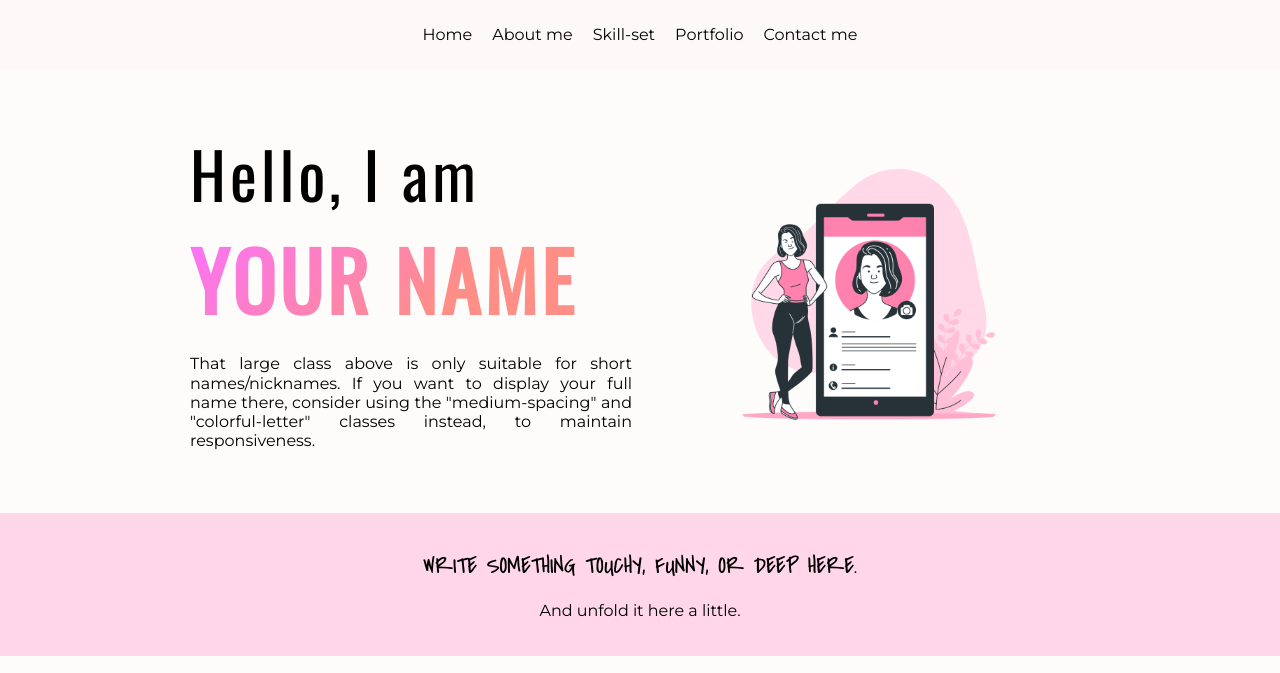
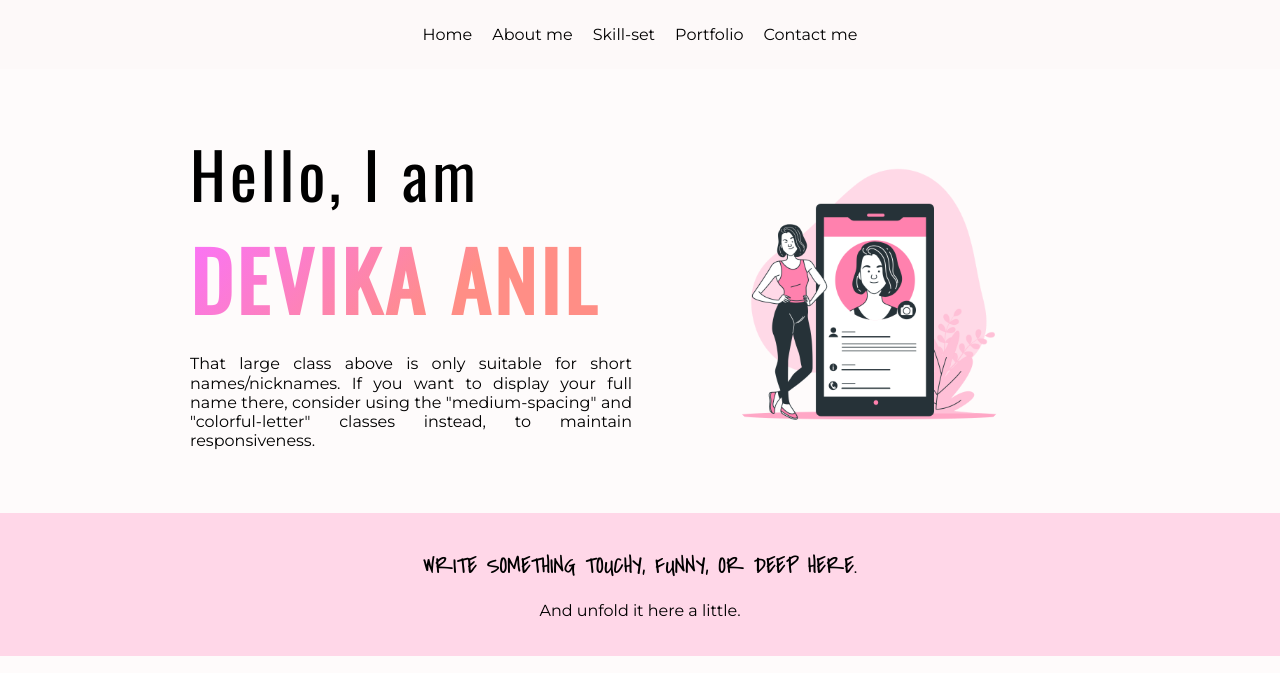
Before and after one commit to iluskaland/portfolio-template, a plain HTML site: page index.html in a window 1280 px wide. Shown: the top 673 px of the page. Drawn offline with nearby package versions, Linux system fonts and the light colour scheme.

Commit message:
Update index.html

```diff
--- a/index.html
+++ b/index.html
@@ -48,7 +48,7 @@
     <header class="grid-system-2 w-900 padding">
         <section class="align-center">
             <h1 class="medium-spacing">Hello, I am</h1>
-            <h1 class="large">Your name</h1>
+            <h1 class="large">Devika Anil</h1>
             <p class="justify">That large class above is only suitable for short names/nicknames. If you want to display
                 your full name there, consider using the "medium-spacing" and "colorful-letter" classes instead, to
                 maintain responsiveness.</p>
```
